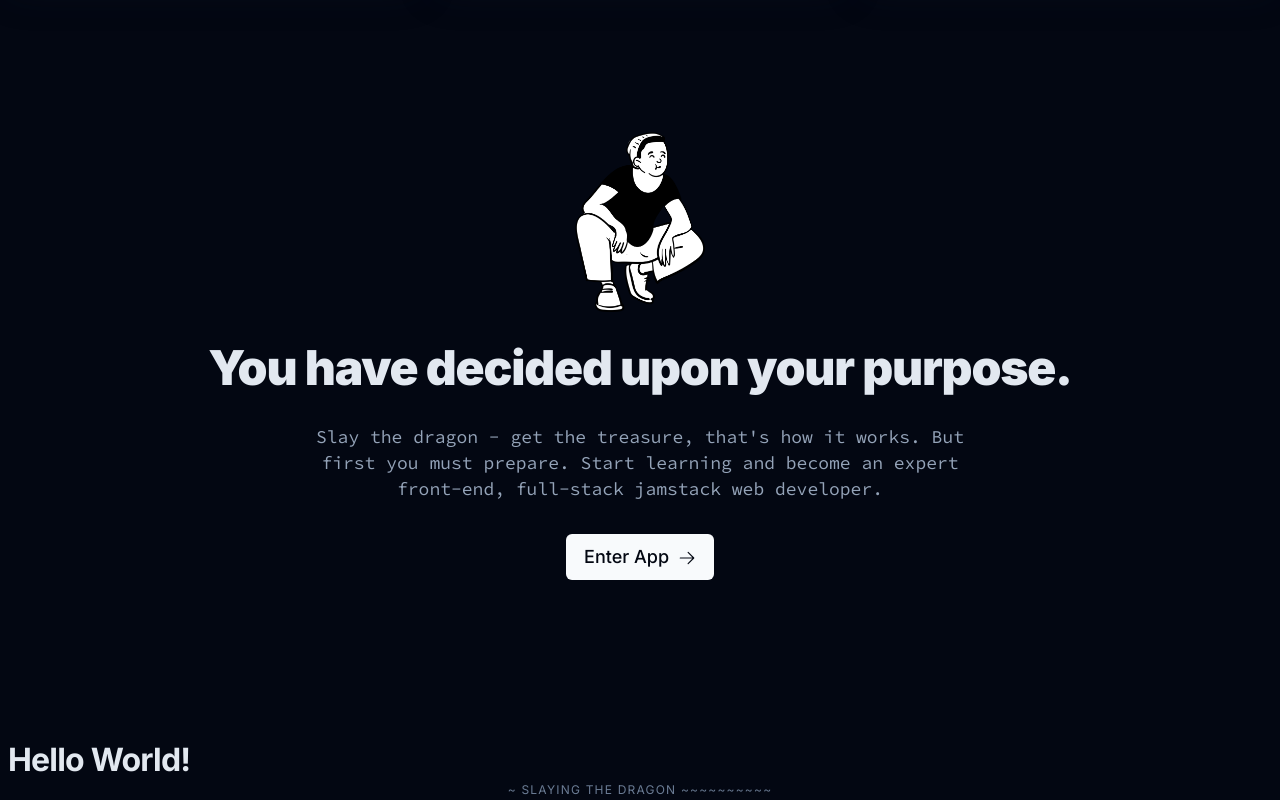
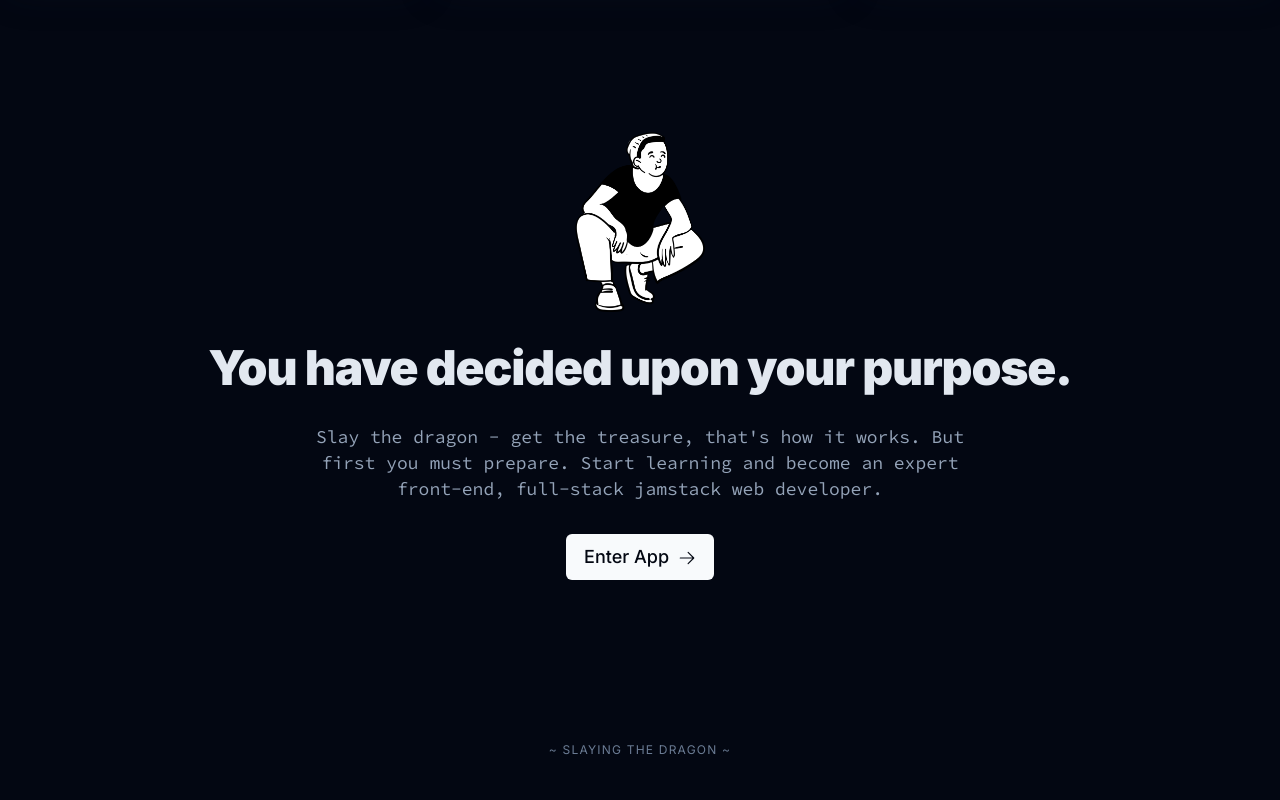
Before and after one commit to Goanna9/final-project, a plain HTML site: page index.html in a window 1280 px wide. Shown: the part 4870-5670 px from the top of the page. After the commit the page ends 5630 px from the top, so only its background shows below. Drawn offline with Linux system fonts and the light colour scheme.

Commit message:
fixed footer

```diff
--- a/index.html
+++ b/index.html
@@ -320,8 +320,7 @@
 <!-- ======================== -->
 
         <footer class="container section">
-            <h1>Hello World!</h1>
-            <p class="footer__description">~ Slaying the Dragon ~~~~~~~~~~</p>
+            <p class="footer__description">~ Slaying the Dragon ~</p>
         </footer>
     </body>
 
```
